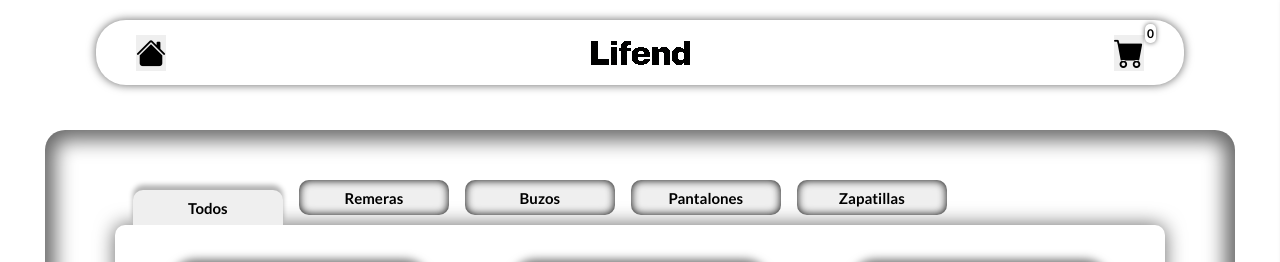
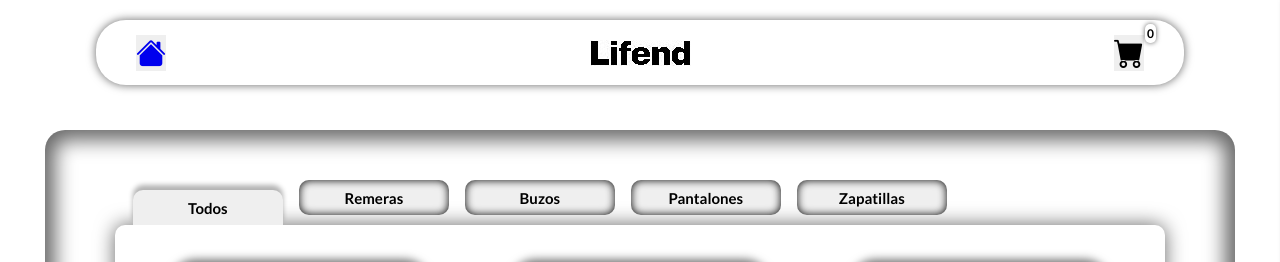
Before and after one commit to 0xLuep/PFFenoglioJS, a plain HTML site: page index.html in a window 1280 px wide. Shown: the top 262 px of the page. Drawn offline with nearby package versions, Linux system fonts and the light colour scheme.

Commit message:
Modifiqué 2 enlaces, uno en el logo del nav y otro en

```diff
--- a/index.html
+++ b/index.html
@@ -14,10 +14,12 @@
         <nav>
             <ul class="nav-ul">
                 <li>
-                    <button><i class="bi bi-house-fill nav-icon"></i></button>
+                    <button>
+                        <a href="./index.html"><i class="bi bi-house-fill nav-icon"></i></a>
+                    </button>
                 </li>
                 <li>
-                    <img src="./assets/LifendPNGLogo.png" alt="LifendPNGLogo">
+                    <img src="./assets/LifendLogo.jpg" alt="LifendPNGLogo">
                 </li>
                 <li>
                     <button class="open-carr-butt"><i class="bi bi-cart-fill nav-icon"></i></button>
```
